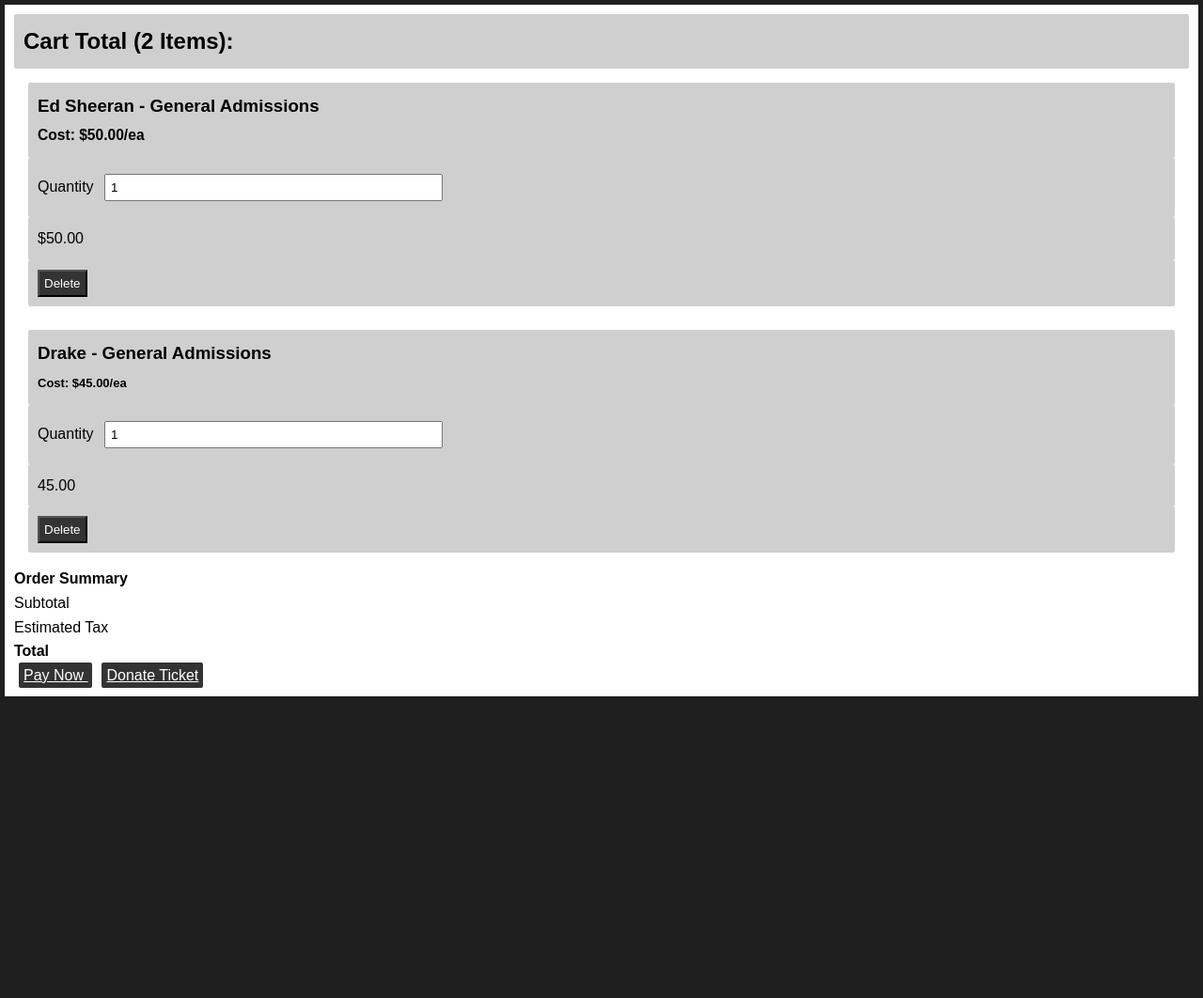
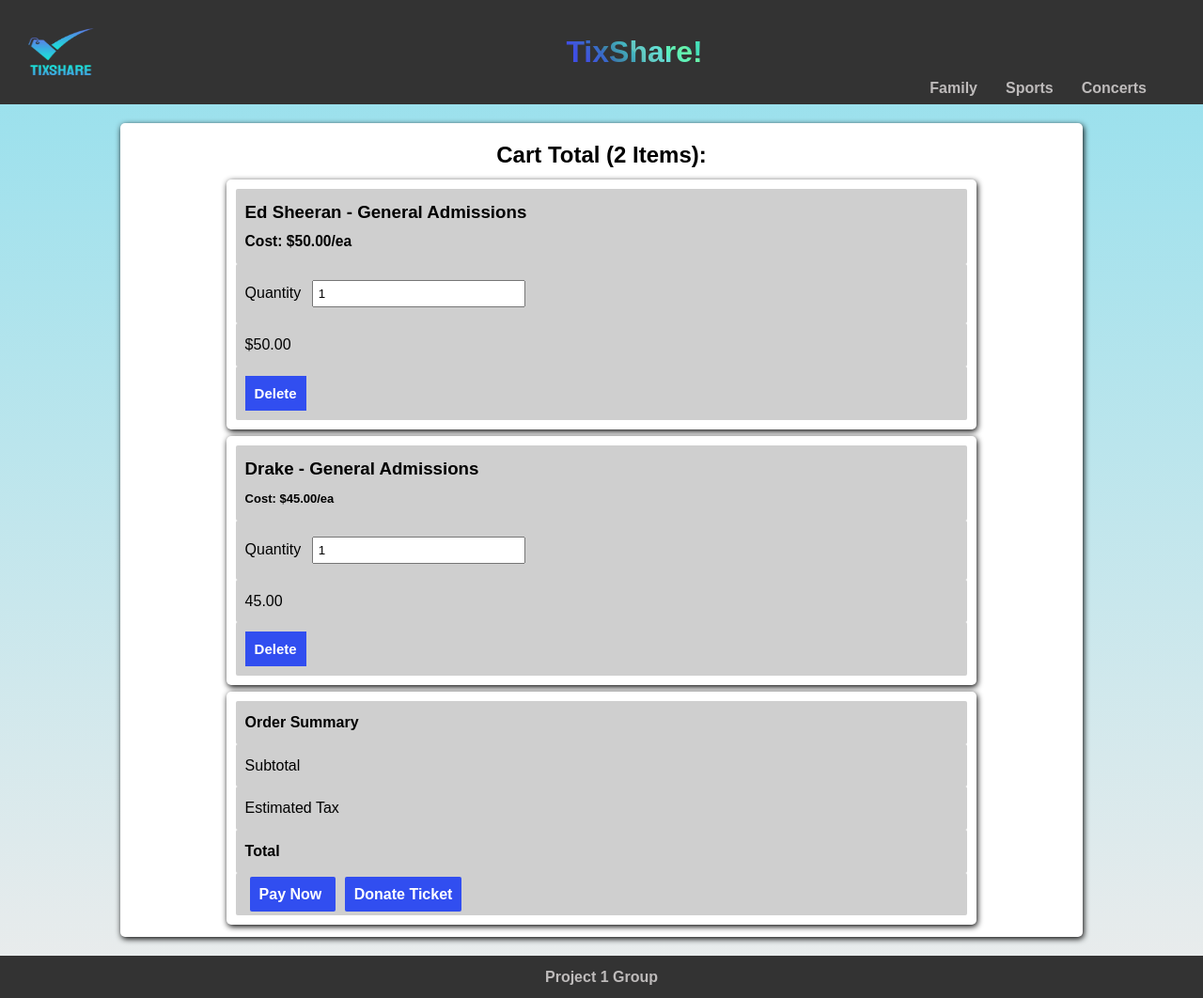
Before and after one commit to toriskyt/project-one, a plain HTML site: page cart.html in a window 1280 px wide. Shown: the whole page at 94% size. Before the commit the page ends 800 px from the top, so only its background shows below. Drawn offline with nearby package versions, Linux system fonts and the light colour scheme.

Commit message:
styling changes to cart

```diff
--- a/assets/cartCSS/cart.css
+++ b/assets/cartCSS/cart.css
@@ -7,7 +7,6 @@
 }
 
 html {
-    --primary-color:#e74c3c;
     --secondary-color:#222;
     --tertiary-color:#333;
     --light-color: #fff;
@@ -15,11 +14,78 @@
 }
 
 body {
-    background-color: #1f1f1f;
+  background-image: linear-gradient(to top , rgba(0, 0, 0, 0.075), rgba(111, 213, 231, 0.753)) ;
     font-family: 'Nunito', sans-serif;
     font-size: 1rem;
     color: var(--light-color);
     line-height: 1.6;
+}
+
+.my-logo {
+  float: left;
+}
+
+header {
+  padding: 30px;
+  background-color: #333;
+  margin-bottom: 20px;
+  color: rgb(190, 187, 187);
+  }
+
+
+h1 {
+    text-align: center;
+  }
+
+  .tixShare {
+    background-color: #42dde2;
+    background-image: linear-gradient(
+    45deg,
+    #3e4fe4 16.666%,
+    #4151e1 16.666%,
+    #3772c0 33.333%,
+    #3c7da8 33.333%,
+    #45bac2 50%,
+    #60c2bd 50%,
+    #64e0d6 66.666%,
+    #57eec1 66.666%,
+    #6bf3a8 83.333%,
+    #45e0b9 83.333%);
+    background-size: 100%;
+    background-repeat: repeat;
+    -webkit-background-clip: text;
+    -webkit-text-fill-color: transparent;
+    animation: rainbow-text-simple-animation-rev 0.75s ease forwards;
+}
+
+nav li {
+  list-style-type: none;
+  display: inline;
+  float: right;
+  margin-right: 30px;
+  text-decoration: none;
+}
+
+a {
+  text-decoration: none;
+  color:rgb(190, 187, 187);
+  font-weight: 700;
+}
+
+li:hover {
+  opacity:80%;
+}
+
+.tixShare:hover{
+    animation: rainbow-text-simple-animation 0.5s ease-in forwards;
+}
+
+
+h2 {
+
+  display: flex;
+  justify-content: center;
+  margin:2px;
 }
 
 .ticket-group {
@@ -38,10 +104,12 @@
 }
 
 button {
-  padding:5px;
-  background-color:#333 ;
+  padding:10px;
+  background-color:rgb(49, 78, 240);
   color:white;
-
+  border: none;
+  font-weight: 700;
+  font-size: 15px;
 }
 
 
@@ -54,27 +122,61 @@
 section {
   background-color: white;
   color: black;
-  margin: 5px;
+  margin: 0 auto;
   padding:10px;
+  width: 80%;
+  padding: 1%;
+  border-radius: 5px;
+  box-shadow:1px 2px 6px;
+}
+
+.ticket-container {
+  margin-bottom: 7px;
+  margin-top: 7px;
+}
 
 
-}
 article {
   padding:10px;
   background-color: rgb(207, 207, 207);
   border-radius: 2px;
+
 }
 
-.top-line {
-  margin-bottom:5px;
+.btn {
+  background-color: rgb(49, 78, 240);
+  color: white;
+  padding: 10px;
+  border-radius: 2px;
+  text-decoration: none;
+  margin: 5px;
+}
+
+footer {
+  display: flex;
+  justify-content: center;
+  padding: 10px;
+  background-color: #333;
+  color: rgb(190, 187, 187);
+  font-weight: 700;
+  margin-top: 20px;
 }
 
 
 
-.btn {
-  background-color: #333;
-  color: white;
-  padding: 5px;
-  border-radius: 2px;
-  margin: 5px;
+@media screen and (max-width: 760px) {
+  header {
+    flex-direction: column;
 }
+.nav-content{
+  display: flex;
+  justify-content: center;
+  margin-top: 10px;
+}
+
+.my-logo {
+  height: 50px;
+  width: 60px;
+
+}
+}
--- a/cart.html
+++ b/cart.html
@@ -13,14 +13,37 @@
   </head>
 
   <body>
-    <section class="container">
+    <header class="header-styling">
 
-          <article class="top-line">
+      <img src="./assets/images/FullLogo_Transparent_NoBuffer (1).png"  width = "70" height = "50" class = "my-logo" alt="ticket-checkmark-logo">
+
+      <h1><span class="tixShare">TixShare!</span></h1>
+
+      <nav>
+        <ul class= "nav-content">
+          <li>
+            <a href="#">Concerts</a>
+          </li>
+          <li>
+            <a href="#">Sports</a>
+          </li>
+          <li>
+            <a href="#">Family</a>
+          </li>
+        </ul>
+      </nav>
+
+    </header>
+
+  <section class="container">
+
+
             <h2>Cart Total (2 Items): <strong class="cart-total"></strong></h2>
-          </article>
-          <section>
-          <div>
-          <article>
+
+
+
+      <section class="ticket-container">
+          <article >
               <h3>Ed Sheeran - General Admissions<br>
                 <small>Cost: $50.00/ea</small>
               </h3>
@@ -44,10 +67,11 @@
               </button>
             </article>
 
-          </div>
-        </section>
+      </section>
 
-          <section class="item">
+
+
+      <section class="item ticket-container">
           <div>
             <article>
               <h3>Drake - General Admissions<br><small><small>Cost: $45.00/ea</small></small></h3>
@@ -70,36 +94,44 @@
               </button>
             </article>
           </div>
-        </section>
+      </section>
 
-        <div class="totals">
+      <section class="totals ">
           <div>
-            <div>
+            <article>
               <p><strong>Order Summary</strong></p>
-            </div>
-            <div class="totals-item">
+            </article>
+
+            <article class="totals-item">
               <p>Subtotal</p>
               <p class="totals-value" id="cart-subtotal"></p>
-            </div>
-            <div class="totals-item">
+            </article>
+
+            <article class="totals-item">
               <p class="text-uppercase">Estimated Tax</p>
               <p class="totals-value" id="cart-tax"></p>
-            </div>
-            <div class="totals-item totals-item-total">
+            </article>
+
+            <article class="totals-item totals-item-total">
               <p><strong>Total</strong></p>
               <p class="totals-value cart-total"></p>
-            </div>
-          </div class="pay">
+            </article>
+
+          </div>
+
+          <article class="pay">
           <a href="data.html" class="btn btn-pay">Pay Now <span class="totals-value cart-total"></span></a>
           <a href="data.html" class="btn btn-pay">Donate Ticket <span class="totals-value cart-total"></span></a>
-        </div>
+          </article>
 
-      </div>
-    </div><!-- container -->
+      </section>
+
+  </section><!-- container -->
 
     <script src="assets/cartJS/cart.js">
 
     </script>
   </body>
+  <footer>Project 1 Group</footer>
 
 </html>
```
Also changed, not shown: assets/style.css (+0 -13 lines).
